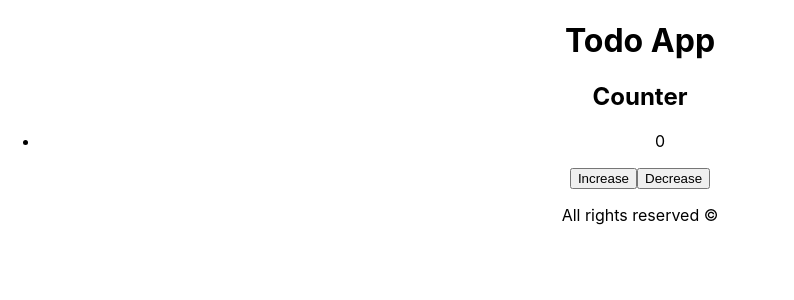
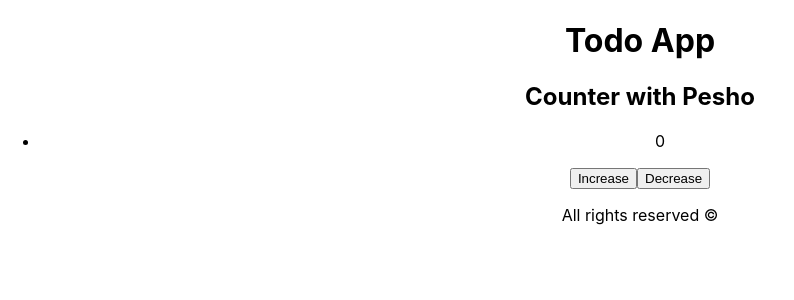
Before and after one commit to chrisAXZA/React-Projects, a React (Create React App) app in the folder todo-app/: page / in a window 1280 px wide. Shown: the top 300 px of the page, without its empty margins (0-794 px from the left). Built offline with nearby package versions, Linux system fonts and the light colour scheme.

Commit message:
Add firefox debugger configuration

```diff
--- a/todo-app/src/components/TodoList.js
+++ b/todo-app/src/components/TodoList.js
@@ -3,13 +3,14 @@ import React, { useState } from 'react';
 import TodoListItem from "./TodoListItem.js";
 
 function TodoList() {
-    let todoState = React.useState([
-        'Initial Todo',
-    ]);
+    // let todoState = React.useState([
+    //     'Initial Todo',
+    // ]);
 
     // todo = getter, setTodo = setter
     // let [todo, setTodo] = useState('Intial Todo');
     let [count, setCount] = useState(0);
+    let [name, setName] = useState('Pesho');
 
     // let [todo, setTodo] = React.useState('Intial Todo');
     // let [todo, setTodo] = todoState;
@@ -31,11 +32,17 @@ function TodoList() {
     //     age: 32,
     // };
 
-    console.log('render');
+    // console.log('render');
+
+    // const addButtonClickHandler = () => setCount(count += 1);
+    const addButtonClickHandler2 = function () {
+        setCount(count + 1);
+        setName('Kotze' + count);
+    };
 
     return (
         <>
-            <h2>Counter</h2>
+            <h2>Counter with {name}</h2>
 
             <ul>
                 <TodoListItem>{count}</TodoListItem>
@@ -65,8 +72,11 @@ function TodoList() {
                 <li>Cook a meal</li> */}
             </ul>
 
-            <button onClick={() => setCount(count += 1)}>Increase</button>
-            <button onClick={() => setCount(count - 1)}>Decrease</button>
+            <button onClick={addButtonClickHandler2}>Increase</button>
+            {/* <button onClick={setCount.bind(null, count += 1)}>Increase</button> */}
+            <button onClick={setCount.bind(null, count - 1)}>Decrease</button>
+            {/* <button onClick={() => setCount(count += 1)}>Increase</button>
+            <button onClick={() => setCount(count - 1)}>Decrease</button> */}
         </>
     );
 
```
